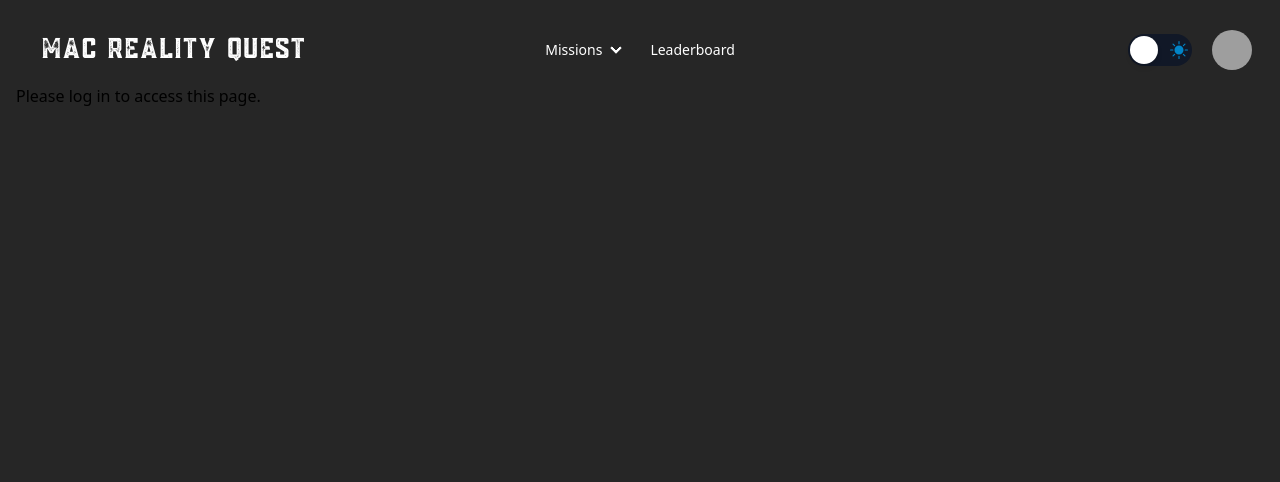
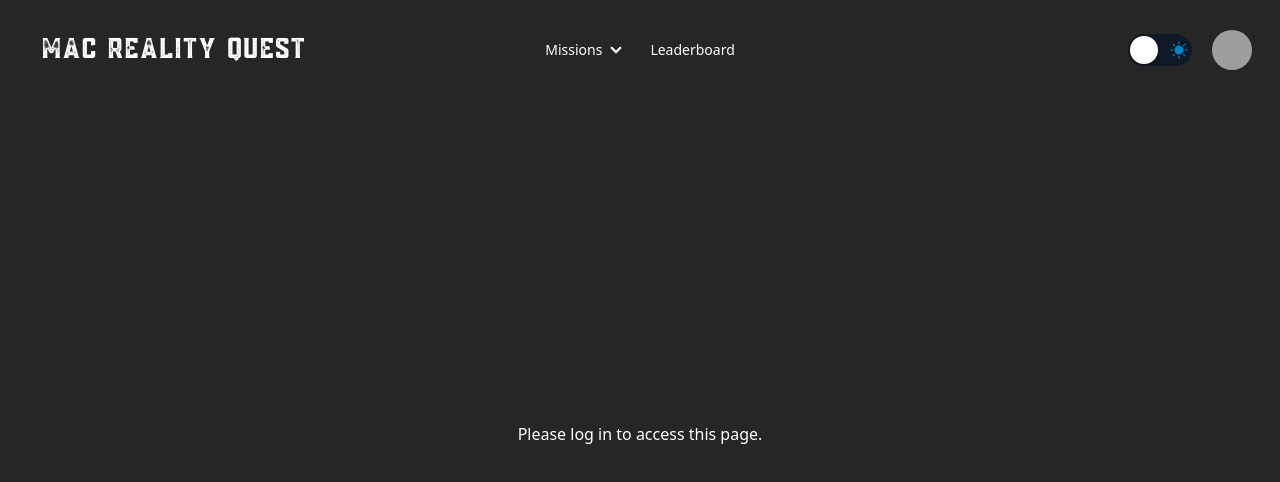
Before and after one commit to ahmed-naeem99/rq-muslimfest, a Next.js app: page /mission/1 in a window 1280 px wide. Shown: the top 482 px of the page. Built offline with nearby package versions, Linux system fonts and the light colour scheme; no server answers; grey boxes are pictures that could not be loaded.

Commit message:
centered login message

```diff
--- a/src/app/mission/[number]/page.tsx
+++ b/src/app/mission/[number]/page.tsx
@@ -5,7 +5,7 @@ import { useSession } from "next-auth/react";
 import MissionForm from "@/app/components/missions/MissionForm";
 
 const MissionPage = () => {
-  const { data: session, status } = useSession();
+  const { data: session, status } = useSession() as any;
   if (status === "loading") {
     return (
       <div className="grid place-items-center h-full dark:text-white text-dark">
@@ -14,8 +14,12 @@ const MissionPage = () => {
     );
   }
 
-  if (!session?.user) {
-    return <div>Please log in to access this page.</div>;
+  if (!session) {
+    return (
+      <div className="grid place-items-center h-full dark:text-white text-dark">
+        Please log in to access this page.
+      </div>
+    );
   }
 
   return (
```
